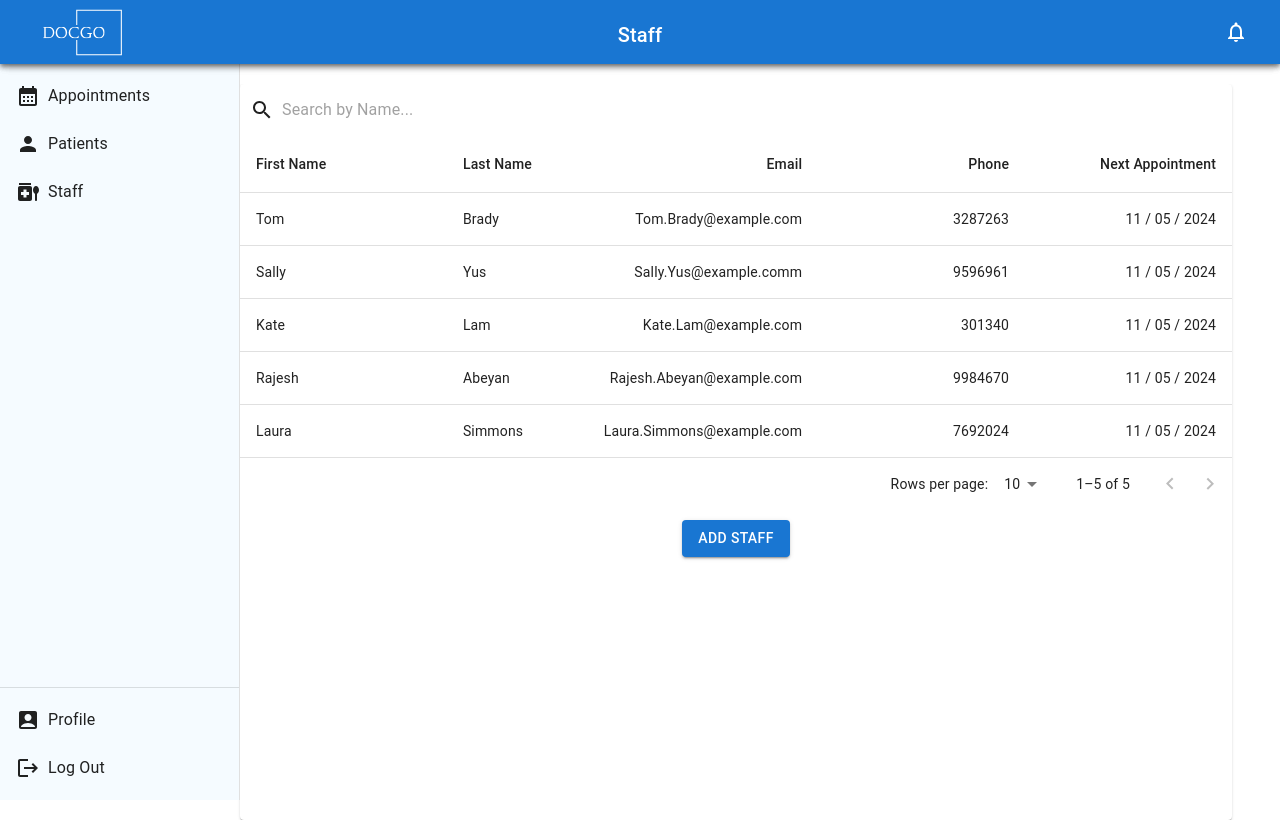
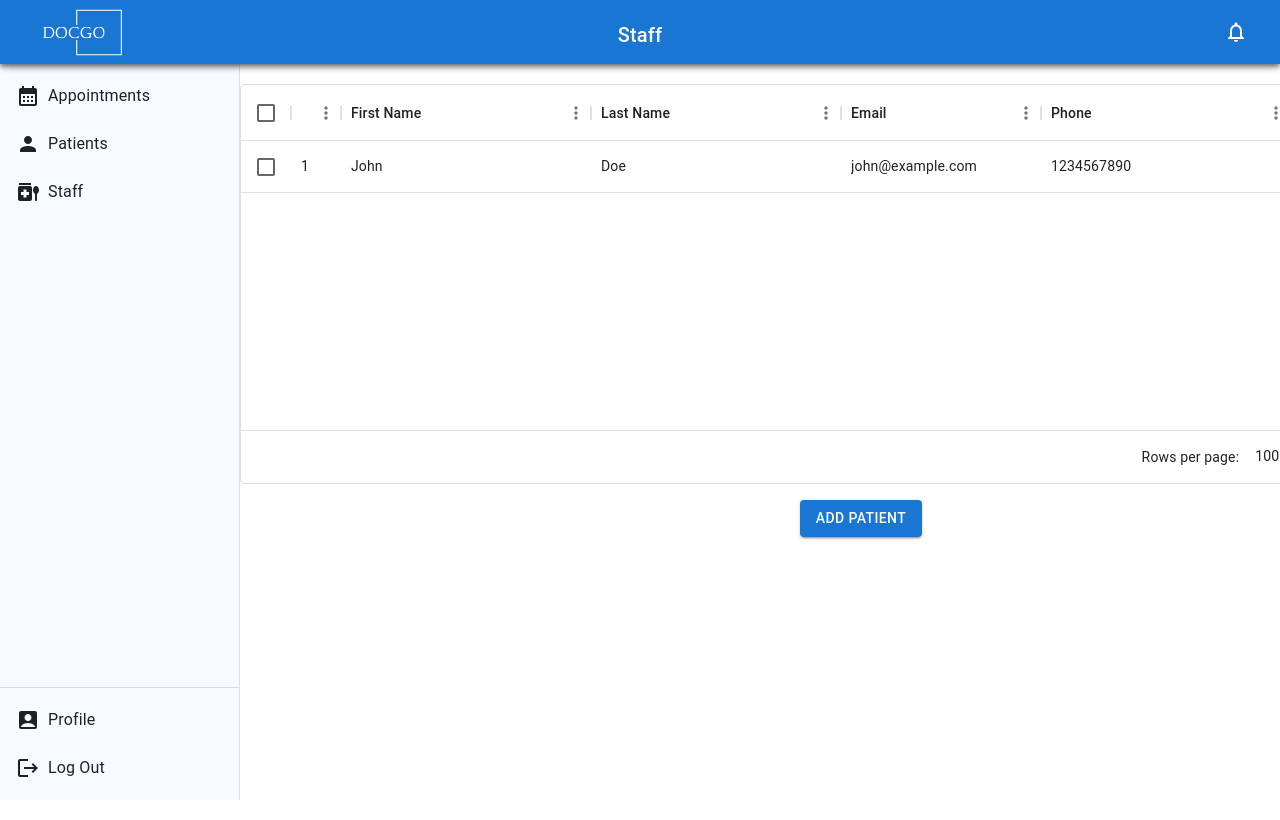
Before and after one commit to nush16/DocGo, a React (Create React App) app in the folder frontend/: page /staff in a window 1280 px wide. Built offline with nearby package versions, Linux system fonts and the light colour scheme; no server answers.

Commit message:
allow (CORS) from frontend

```diff
--- a/frontend/src/pages/staff/StaffTable.js
+++ b/frontend/src/pages/staff/StaffTable.js
@@ -1,182 +1,286 @@
-import * as React from "react";
-import Paper from "@mui/material/Paper";
-import Table from "@mui/material/Table";
-import TableBody from "@mui/material/TableBody";
-import TableCell from "@mui/material/TableCell";
-import TableContainer from "@mui/material/TableContainer";
-import TableHead from "@mui/material/TableHead";
-import TablePagination from "@mui/material/TablePagination";
-import TableRow from "@mui/material/TableRow";
-import InputBase from "@mui/material/InputBase";
-import SearchIcon from "@mui/icons-material/Search";
-import Button from "@mui/material/Button";
-import { useNavigate } from "react-router-dom";
+import React, { useState } from "react";
+import { DataGrid } from "@mui/x-data-grid";
+import {
+  Dialog,
+  DialogTitle,
+  DialogContent,
+  DialogActions,
+  Button,
+  DialogContentText,
+  TextField,
+} from "@mui/material";
+import DeleteIcon from "@mui/icons-material/Delete";
+import UpdateIcon from "@mui/icons-material/Update";
+import axios from "axios"; // Add axios library
 
-const columns = [
-  { id: "first_name", label: "First Name", minWidth: 170 },
-  { id: "last_name", label: "Last Name", minWidth: 100 },
+const initialData = [
   {
-    id: "email",
-    label: "Email",
-    minWidth: 170,
-    align: "right",
-    format: (value) => value.toLocaleString("en-US"),
-  },
-  {
-    id: "phone",
-    label: "Phone",
-    minWidth: 170,
-    align: "right",
-  },
-  {
-    id: "appointment",
-    label: "Next Appointment",
-    minWidth: 170,
-    align: "right",
-    format: (value) => value.toLocaleString("en-US"),
+    id: 1,
+    firstName: "John",
+    lastName: "Doe",
+    email: "john@example.com",
+    phone: "1234567890",
   },
 ];
 
-function createData(first_name, last_name, email, phone, appointment) {
-  return { first_name, last_name, email, phone, appointment };
+function formatDate(dob) {
+  const date = new Date(dob);
+  const day = String(date.getDate()).padStart(2, "0");
+  const month = String(date.getMonth() + 1).padStart(2, "0"); //January is 0!
+  const year = date.getFullYear();
+
+  return day + "/" + month + "/" + year;
 }
 
-const rows = [
-  createData(
-    "Tom",
-    "Brady",
-    "Tom.Brady@example.com",
-    3287263,
-    "11 / 05 / 2024"
-  ),
-  createData(
-    "Sally",
-    "Yus",
-    "Sally.Yus@example.comm",
-    9596961,
-    "11 / 05 / 2024"
-  ),
-  createData("Kate", "Lam", "Kate.Lam@example.com", 301340, "11 / 05 / 2024"),
-  createData(
-    "Rajesh",
-    "Abeyan",
-    "Rajesh.Abeyan@example.com",
-    9984670,
-    "11 / 05 / 2024"
-  ),
-  createData(
-    "Laura",
-    "Simmons",
-    "Laura.Simmons@example.com",
-    7692024,
-    "11 / 05 / 2024"
-  ),
-];
+const DataTable = () => {
+  const [rows, setRows] = useState(initialData);
+  const [selectionModel, setSelectionModel] = useState([]);
+  const [dialogOpen, setDialogOpen] = useState(false);
+  const [deleteDialogOpen, setDeleteDialogOpen] = useState(false);
+  const [idToDelete, setIdToDelete] = useState(null);
+  const [operation, setOperation] = useState("");
+  const [dialogData, setDialogData] = useState({
+    firstName: "",
+    lastName: "",
+    email: "",
+    phone: "",
+  });
 
-export default function StaffStickyHeadTable() {
-  const [page, setPage] = React.useState(0);
-  const [rowsPerPage, setRowsPerPage] = React.useState(10);
-  const [searchQuery, setSearchQuery] = React.useState("");
-  const [filteredRows, setFilteredRows] = React.useState(rows);
+  const columns = [
+    { field: "id", hide: true, width: 50 },
+    { field: "firstName", headerName: "First Name", width: 250 },
+    { field: "lastName", headerName: "Last Name", width: 250 },
+    { field: "email", headerName: "Email", width: 200 },
+    { field: "phone", headerName: "Phone", width: 250 },
+    {
+      field: "update",
+      headerName: "Update",
+      sortable: false,
+      width: 100,
+      disableClickEventBubbling: true,
+      renderCell: (params) => {
+        const onClick = () => {
+          setDialogData({ ...params.row });
+          setOperation("update");
+          setDialogOpen(true);
+        };
 
-  const handleChangePage = (event, newPage) => {
-    setPage(newPage);
+        return (
+          <UpdateIcon
+            color="primary"
+            style={{ cursor: "pointer" }}
+            onClick={onClick}
+          />
+        );
+      },
+    },
+    {
+      field: "delete",
+      headerName: "Remove",
+      sortable: false,
+      width: 100,
+      disableClickEventBubbling: true,
+      renderCell: (params) => {
+        const onClick = () => {
+          setIdToDelete(params.id);
+          setDeleteDialogOpen(true);
+        };
+
+        return (
+          <DeleteIcon
+            color="error"
+            style={{ cursor: "pointer" }}
+            onClick={onClick}
+          />
+        );
+      },
+    },
+  ];
+
+  const onClick = (params) => {
+    setIdToDelete(params.id);
+    setDeleteDialogOpen(true);
   };
 
-  const handleChangeRowsPerPage = (event) => {
-    setRowsPerPage(+event.target.value);
-    setPage(0);
+  const confirmDelete = () => {
+    setRows(rows.filter((row) => row.id !== idToDelete));
+    setIdToDelete(null);
+    setDeleteDialogOpen(false);
   };
 
-  const handleSearchInputChange = (event) => {
-    const value = event.target.value;
-    setSearchQuery(value);
-
-    // Filter the rows based on the search query
-    const filteredRows = rows.filter(
-      (row) =>
-        row.first_name.toLowerCase().includes(value.toLowerCase()) ||
-        row.last_name.toLowerCase().includes(value.toLowerCase())
-    );
-    setFilteredRows(filteredRows);
-    setPage(0);
+  const openAddDialog = () => {
+    setDialogData({
+      title: "",
+      firstName: "",
+      lastName: "",
+      gender: "",
+      dob: "",
+      email: "",
+      phone: "",
+    });
+    setOperation("add");
+    setDialogOpen(true);
   };
 
-  const navigate = useNavigate();
+  const openUpdateDialog = () => {
+    if (selectionModel.length > 0) {
+      const firstSelectedRow = rows.find((row) => row.id === selectionModel[0]);
+      setDialogData({ ...firstSelectedRow });
+      setOperation("update");
+      setDialogOpen(true);
+    }
+  };
 
-  const handleAddPatient = () => {
-    console.log("Add Patient clicked!");
+  const handleDialogClose = () => {
+    setDialogOpen(false);
+  };
 
-    navigate("/add-staff");
+  const handleDialogSubmit = () => {
+    if (operation === "update") {
+      setRows(rows.map((row) => (row.id === dialogData.id ? dialogData : row)));
+    } else {
+      const id = rows.length ? rows[rows.length - 1].id + 1 : 1;
+      setRows([...rows, { id, ...dialogData }]);
+    }
+    setOperation("");
+    setDialogOpen(false);
+  };
+
+  //   const deleteData = () => {
+  //     setRows(rows.filter((row) => !selectionModel.includes(row.id)));
+  //   };
+
+  // Function to create/update a patient using API
+  const savePatient = async () => {
+    try {
+      if (operation === "update") {
+        await axios.put(`/api/users/${dialogData.id}`, dialogData);
+        setRows(
+          rows.map((row) => (row.id === dialogData.id ? dialogData : row))
+        );
+      } else {
+        const response = await axios.post("/api/users", dialogData);
+        const newPatient = response.data;
+        setRows([...rows, newPatient]);
+      }
+      setOperation("");
+      setDialogOpen(false);
+    } catch (error) {
+      console.error("Error saving staff:", error);
+    }
+  };
+
+  // Function to delete patient(s) using API
+  const deleteData = async () => {
+    try {
+      const response = await axios.delete("/api/users", {
+        data: { ids: selectionModel }, // Assuming you want to delete multiple patients at once
+      });
+      if (response.data.success) {
+        setRows(rows.filter((row) => !selectionModel.includes(row.id)));
+        setSelectionModel([]);
+      }
+    } catch (error) {
+      console.error("Error deleting staff(s):", error);
+    }
   };
 
   return (
-    <Paper sx={{ width: "100%", overflow: "hidden" }}>
-      {/* Search Bar */}
-      <div style={{ display: "flex", alignItems: "center", padding: "10px" }}>
-        <SearchIcon style={{ marginRight: "8px" }} />
-        <InputBase
-          placeholder="Search by Name..."
-          value={searchQuery}
-          onChange={handleSearchInputChange}
-          style={{ flex: 1 }}
-        />
-      </div>
-
-      {/* Table */}
-      <TableContainer sx={{ maxHeight: 440 }}>
-        <Table stickyHeader aria-label="sticky table">
-          <TableHead>
-            <TableRow>
-              {columns.map((column) => (
-                <TableCell
-                  key={column.id}
-                  align={column.align}
-                  style={{ minWidth: column.minWidth }}
-                >
-                  {column.label}
-                </TableCell>
-              ))}
-            </TableRow>
-          </TableHead>
-          <TableBody>
-            {filteredRows
-              .slice(page * rowsPerPage, page * rowsPerPage + rowsPerPage)
-              .map((row) => {
-                return (
-                  <TableRow hover role="checkbox" tabIndex={-1} key={row.code}>
-                    {columns.map((column) => {
-                      const value = row[column.id];
-                      return (
-                        <TableCell key={column.id} align={column.align}>
-                          {column.format && typeof value === "number"
-                            ? column.format(value)
-                            : value}
-                        </TableCell>
-                      );
-                    })}
-                  </TableRow>
-                );
-              })}
-          </TableBody>
-        </Table>
-      </TableContainer>
-      <TablePagination
-        rowsPerPageOptions={[10, 25, 100]}
-        component="div"
-        count={filteredRows.length}
-        rowsPerPage={rowsPerPage}
-        page={page}
-        onPageChange={handleChangePage}
-        onRowsPerPageChange={handleChangeRowsPerPage}
+    <div style={{ height: 400, width: "100%" }}>
+      <DataGrid
+        rows={rows}
+        columns={columns}
+        checkboxSelection
+        selectionModel={selectionModel}
+        onSelectionModelChange={(newSelection) => {
+          setSelectionModel(newSelection);
+        }}
       />
-      <div
-        style={{ display: "flex", justifyContent: "center", padding: "10px" }}
-      >
-        <Button variant="contained" color="primary" onClick={handleAddPatient}>
-          Add Staff
+      <div style={{ marginTop: 16, display: "flex", justifyContent: "center" }}>
+        <Button
+          variant="contained"
+          color="primary"
+          style={{ marginRight: 10 }}
+          onClick={openAddDialog}
+        >
+          Add Patient
         </Button>
       </div>
-    </Paper>
+      <Dialog open={dialogOpen} onClose={handleDialogClose}>
+        <DialogTitle>
+          {operation.charAt(0).toUpperCase() + operation.slice(1)} Staff
+        </DialogTitle>
+        <DialogContent>
+          <TextField
+            margin="dense"
+            label="First Name"
+            value={dialogData.firstName}
+            onChange={(e) =>
+              setDialogData({ ...dialogData, firstName: e.target.value })
+            }
+            fullWidth
+          />
+          <TextField
+            margin="dense"
+            label="Last Name"
+            value={dialogData.lastName}
+            onChange={(e) =>
+              setDialogData({ ...dialogData, lastName: e.target.value })
+            }
+            fullWidth
+          />
+
+          <TextField
+            margin="dense"
+            label="Email"
+            value={dialogData.email}
+            onChange={(e) =>
+              setDialogData({ ...dialogData, email: e.target.value })
+            }
+            fullWidth
+          />
+          <TextField
+            margin="dense"
+            label="Phone"
+            value={dialogData.phone}
+            onChange={(e) =>
+              setDialogData({ ...dialogData, phone: e.target.value })
+            }
+            fullWidth
+          />
+        </DialogContent>
+        <DialogActions>
+          <Button onClick={handleDialogClose} color="primary">
+            Cancel
+          </Button>
+          <Button onClick={handleDialogSubmit} color="primary">
+            {dialogData.id ? "Update" : "Add"}
+          </Button>
+        </DialogActions>
+      </Dialog>
+      <Dialog
+        open={deleteDialogOpen}
+        onClose={() => setDeleteDialogOpen(false)}
+      >
+        <DialogTitle id="alert-dialog-title">
+          {"Delete Confirmation"}
+        </DialogTitle>
+        <DialogContent>
+          <DialogContentText id="alert-dialog-description">
+            Are you sure you want to delete this row?
+          </DialogContentText>
+        </DialogContent>
+        <DialogActions>
+          <Button onClick={() => setDeleteDialogOpen(false)} color="primary">
+            No
+          </Button>
+          <Button onClick={confirmDelete} color="primary" autoFocus>
+            Yes
+          </Button>
+        </DialogActions>
+      </Dialog>
+    </div>
   );
-}
+};
+
+export default DataTable;
```
Also changed, not shown: 1 other file (tests, documents, lock files or other folders).
